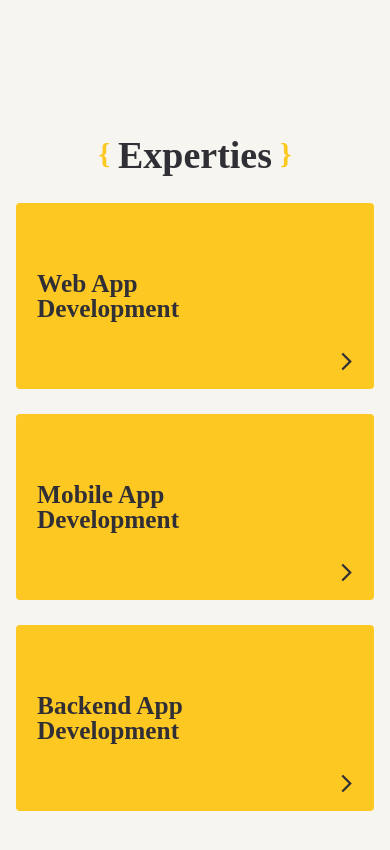
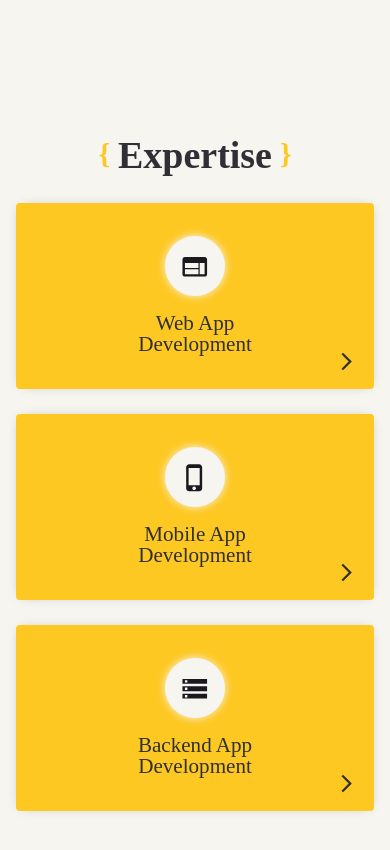
Before and after one commit to killianfalle/killianfalle.github.io, a React (Create React App) app: page / in a window 390 px wide. Shown: the part 1620-2470 px from the top of the page. Built offline with nearby package versions, Linux system fonts and the light colour scheme.

Commit message:
update experise UI/UX

```diff
--- a/src/assets/styles/section-substyles/experties.scss
+++ b/src/assets/styles/section-substyles/experties.scss
@@ -1,24 +1,36 @@
-.experties-content{
+.expertise-content{
     @apply w-full grid grid-cols-1 md:grid-cols-3;
     gap: 3vh;
 
-    .experties-item{
+    .expertise-item{
         width: 38vh;
-        @apply rounded relative flex flex-col justify-center md:w-full cursor-pointer;
+        @apply rounded relative flex flex-col justify-center md:w-full cursor-pointer bg-primary;
+        box-shadow: 0px 0px 12px -6px var(--shadow-color);
         padding: 4vh;
         height: 30vh;
-        background: var(--primary);
         transition: 0.5s ease-in-out;
 
-        .experties-title{
-            @apply font-bold text-2xl md:text-xl 2md:text-2xl absolute capitalize;
-            @apply w-10/12 md:w-8/12 2md:w-7/12;
-            z-index: 2;
+        .web{@apply bg-web}
+        .mobile{@apply bg-mobile}
+        .backend{@apply bg-backend}
+
+        .icon-web{@apply text-black}
+        .icon-mobile{@apply text-black}
+        .icon-backend{@apply text-black}
+
+        .expertise-overview{
+            @apply flex flex-col justify-center items-center;
+            gap: 2vh;
             opacity: 1;
             transition: 0.5s ease-in-out;
         }
 
-        .experties-description{
+        .expertise-title{
+            @apply text-2xl md:text-xl 2md:text-2xl capitalize text-center;
+            font-family: Montserrat-Bold;
+        }
+
+        .expertise-description{
             @apply text-lg w-9/12 md:w-8/12 2md:w-9/12;
             position: absolute;
             padding-top: 1vh;
@@ -26,7 +38,7 @@
             transition: 0.5s ease-in-out;
         }
 
-        .experties-line{
+        .expertise-line{
             @apply mr-1 absolute;
             height: 0.6vh;
             width: 6vh;
@@ -35,23 +47,42 @@
             transition: 0.5s ease-in-out;
         }
 
-        .experties-icon{
+        .expertise-icon{
+            @apply text-xl flex flex-row justify-center;
+            top: 3vh;
+
+            span{
+                @apply bg-white rounded-full;
+                padding: 1.8vh;
+                filter: drop-shadow(0 0 0.5vh var(--white));
+                -webkit-filter: drop-shadow(0 0 0.5vh var(--white));
+
+                svg{
+                    height: 3.5vh;
+                    width: 3.5vh;
+                }
+            }
+        }
+
+        .arrow-icon{
             @apply absolute right-0 bottom-0 text-xl;
             margin: 2vh;
             transition: 0.5s ease-in-out;
         }
 
         &.shown{
-            .experties-title{ opacity: 0 }
-            .experties-description{ opacity: 1 }
-            .experties-line{ width: 0 }
-            .experties-icon{ transform: rotate(-180deg)}
+            @apply bg-white;
+            .expertise-overview{ opacity: 0 }
+            .expertise-description{ opacity: 1 }
+            .expertise-line{ width: 0 }
+            .expertise-icon{}
+            .arrow-icon{ transform: rotate(-180deg)}
         }
 
         &:hover{
             transform: scale(1.035);
 
-            // .experties-title{
+            // .expertise-title{
             //     @apply  text-3xl md:text-2xl 2md:text-3xl;
             //  }
         }
@@ -60,12 +91,12 @@
 
 
 @media (max-width: 700px) {
-    .experties-content{
-        .experties-item{
+    .expertise-content{
+        .expertise-item{
             height: 25vh;
             width: 100%;
 
-            .experties-title{
+            .expertise-title{
                 width: 50%;
             }
         }
@@ -73,16 +104,16 @@
 }
 
 @media (max-width: 500px) {
-    .experties-content {
+    .expertise-content {
         gap: 3vh;
-        .experties-item {
+        .expertise-item {
             height: 25vh;
             padding: 2.5vh;
 
-            .experties-description {
+            .expertise-description {
                 font-size: 2vh;
             }
-            .experties-line{
+            .expertise-line{
                 top: 7.5vh;
                 left: 2.8vh;
             }
@@ -91,13 +122,17 @@
 }
 
 @media (max-width: 400px) {
-    .experties-content {
-        .experties-item {
+    .expertise-content {
+        .expertise-item {
             height: 22vh;
-            .experties-description {
+            .expertise-title{
+                @apply text-xl;
+            }
+
+            .expertise-description {
                 font-size: 1.75vh;
             }
-            .experties-line{
+            .expertise-line{
                 top: 6.5vh;
                 left: 2.8vh;
             }
@@ -108,10 +143,14 @@
 
 
 @media (max-width: 350px) {
-    .experties-content {
-        .experties-item {
+    .expertise-content {
+        .expertise-item {
             padding: 2.5vh;
-            .experties-description {
+
+            .expertise-title{
+                @apply text-lg;
+            }
+            .expertise-description {
                 font-size: 1.75vh;
             }
 
--- a/src/sections/expertise/expertise.js
+++ b/src/sections/expertise/expertise.js
@@ -1,8 +1,11 @@
 import { useState } from "react";
 import PrimaryText from "../../components/primary-text/primary-text";
 import ArrowForwardIosIcon from '@mui/icons-material/ArrowForwardIos';
+import WebIcon from '@mui/icons-material/Web';
+import PhoneIphoneIcon from '@mui/icons-material/PhoneIphone';
+import StorageIcon from '@mui/icons-material/Storage';
 
-const experties = ['web', 'mobile', 'backend'];
+const expertise = ['web', 'mobile', 'backend'];
 
 function Expertise() {
     const [expand, setExpand] = useState({
@@ -17,29 +20,34 @@ function Expertise() {
         <div className="section-container centered">
              <p className="section-title">
                 <PrimaryText className="text-3xl md:text-5xl">{"{"}</PrimaryText>
-                Experties
+                Expertise
                 <PrimaryText className="text-3xl md:text-5xl">{"}"}</PrimaryText>
             </p>
 
             <div className="section-content flex justify-center items-center">
-                <div className="experties-content">
-                    {experties.map((item, index) => {
-                        return (
+                <div className="expertise-content">
+                    {expertise.map((item, index) => (
                         <div
                             key={index}
-                                className={`experties-item ${item} ${expand[item] ? "shown" : ""}`}
+                            className={`expertise-item ${item} ${expand[item] ? "shown" : ""}`}
                             onClick={() => handleExpand(item)}>
-                                <div className={`bg-${item} experties-line`}/>
-                                <h2 className="experties-title">{item} App Development</h2>
-                                <p className="experties-description">
+                            {/* <div className={`expertise-line ${item}`}/> */}
+                            <div className="expertise-overview">
+                                <div className={`expertise-icon icon-${item}`}>
+                                    {item === 'web' && <span><WebIcon /></span>}
+                                    {item === 'mobile' && <span><PhoneIphoneIcon /></span>}
+                                    {item === 'backend' && <span><StorageIcon /></span>}
+                                </div>
+                                <h2 className="expertise-title">{item} App Development</h2>
+                            </div>
+                            <p className="expertise-description">
                                 {item === 'web' && "Passionate about UI/UX and have professional experience working in HTML, CSS, JS, React and Vue frameworks."}
                                 {item === 'mobile' && "Skilled in developing hybrid mobile apps and cross-platform solutions using the React Native framework."}
                                 {item === 'backend' && "Experienced developing and maintaining server-side applications. Have extensive knowledge about APIs using Laravel."}
                             </p>
-                                <ArrowForwardIosIcon className="experties-icon"/>
+                            <ArrowForwardIosIcon className="arrow-icon"/>
                         </div>
-                        )
-                    })}
+                    ))}
                 </div>
             </div>
         </div>
```
Lines whose indentation alone changed are shown as unchanged.
